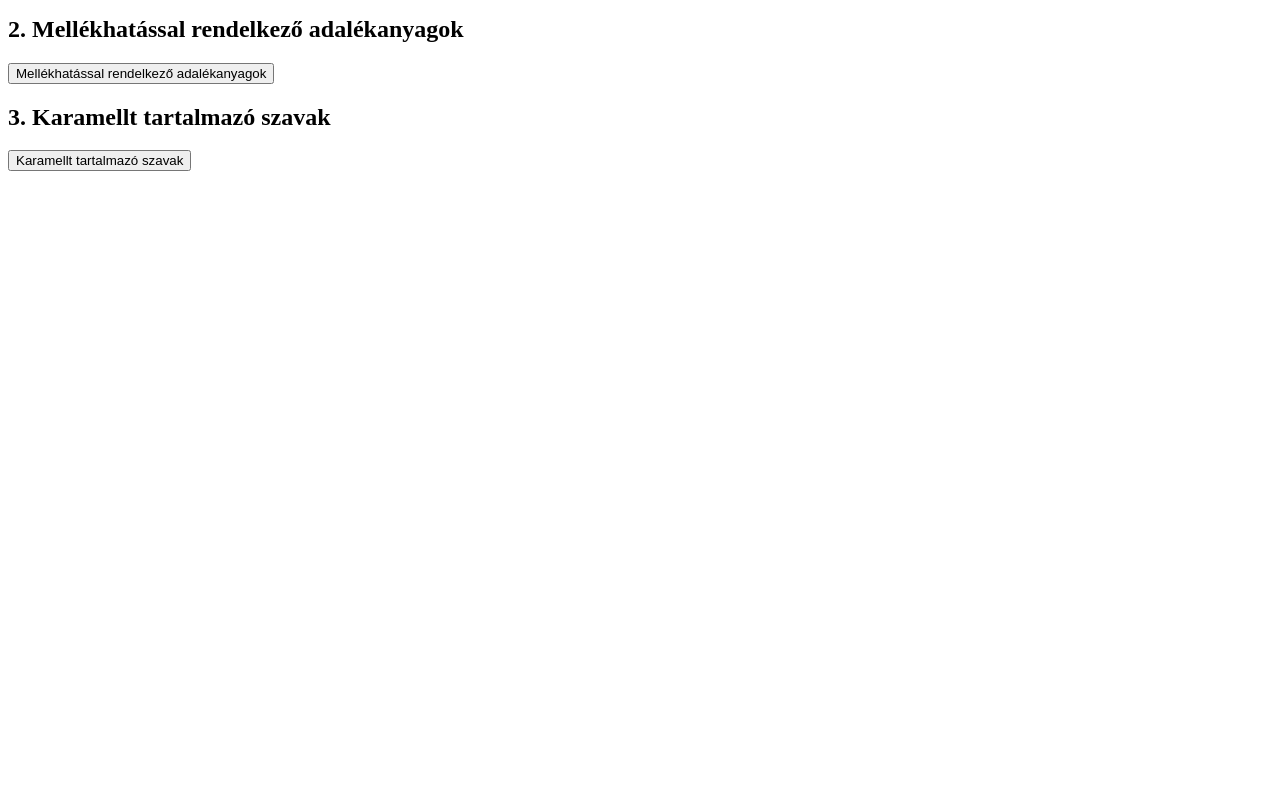
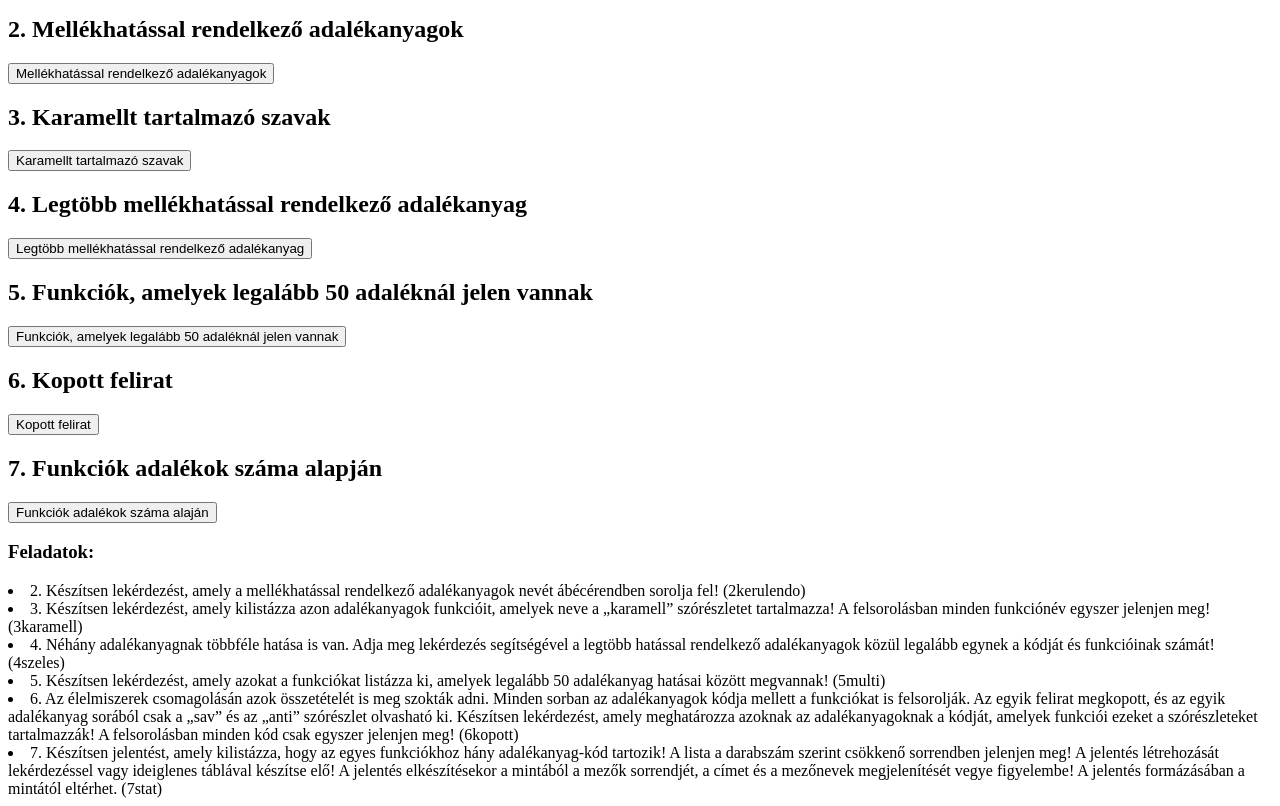
Before and after one commit to Maracujacraft/szlg-hws, a Django app: page / in a window 1280 px wide. Shown: the part 152-958 px from the top of the page. Before the commit the page ends 323 px from the top, so only its background shows below. Run offline with Django 5.2, Linux system fonts and the light colour scheme.

Commit message:
sollte fertig sein

```diff
--- a/2026-2027/Django/E-Szamok/pro_eszam/app_eszam/templates/index.html
+++ b/2026-2027/Django/E-Szamok/pro_eszam/app_eszam/templates/index.html
@@ -16,5 +16,45 @@
 
     <h2>3. Karamellt tartalmazó szavak</h2>
     <p><form action="3karamell/"><button type="submit">Karamellt tartalmazó szavak</button></form></p>
+
+    <h2>4. Legtöbb mellékhatással rendelkező adalékanyag</h2>
+    <p><form action="4szeles/"><button type="submit">Legtöbb mellékhatással rendelkező adalékanyag</button></form></p>
+
+    <h2>5. Funkciók, amelyek legalább 50 adaléknál jelen vannak</h2>
+    <p><form action="5multi/"><button type="submit">Funkciók, amelyek legalább 50 adaléknál jelen vannak</button></form></p>
+
+    <h2>6. Kopott felirat</h2>
+    <p><form action="6kopott/"><button type="submit">Kopott felirat</button></form></p>
+
+    <h2>7. Funkciók adalékok száma alapján</h2>
+    <p><form action="7stat/"><button type="submit">Funkciók adalékok száma alaján</button></form></p>
+
+<h3>Feladatok:</h3>
+<oli start="2"></ol>
+<li>
+    2. Készítsen lekérdezést, amely a mellékhatással rendelkező adalékanyagok nevét ábécérendben sorolja fel! (2kerulendo)
+</li>
+<li>
+    3. Készítsen lekérdezést, amely kilistázza azon adalékanyagok funkcióit, amelyek neve a „karamell” szórészletet tartalmazza! A felsorolásban minden funkciónév egyszer jelenjen meg! (3karamell)
+
+</li>
+<li>
+    4. Néhány adalékanyagnak többféle hatása is van. Adja meg lekérdezés segítségével a legtöbb hatással rendelkező adalékanyagok közül legalább egynek a kódját és funkcióinak számát! (4szeles)
+
+</li>
+<li>
+    5. Készítsen lekérdezést, amely azokat a funkciókat listázza ki, amelyek legalább 50 adalékanyag hatásai között megvannak! (5multi)
+
+</li>
+<li>
+    6. Az élelmiszerek csomagolásán azok összetételét is meg szokták adni. Minden sorban az adalékanyagok kódja mellett a funkciókat is felsorolják. Az egyik felirat megkopott, és az egyik adalékanyag sorából csak a „sav” és az „anti” szórészlet olvasható ki. Készítsen lekérdezést, amely meghatározza azoknak az adalékanyagoknak a kódját, amelyek funkciói ezeket a szórészleteket tartalmazzák! A felsorolásban minden kód csak egyszer jelenjen meg! (6kopott)
+
+</li>
+<li>
+    7. Készítsen jelentést, amely kilistázza, hogy az egyes funkciókhoz hány adalékanyag-kód tartozik! A lista a darabszám szerint csökkenő sorrendben jelenjen meg! A jelentés létrehozását lekérdezéssel vagy ideiglenes táblával készítse elő! A jelentés elkészítésekor a mintából a mezők sorrendjét, a címet és a mezőnevek megjelenítését vegye figyelembe! A  jelentés formázásában a mintától eltérhet. (7stat)
+
+</li>
+
+
 </body>
 </html>
--- a/2026-2027/Django/E-Szamok/pro_eszam/app_eszam/views.py
+++ b/2026-2027/Django/E-Szamok/pro_eszam/app_eszam/views.py
@@ -2,6 +2,7 @@ from django.http import HttpResponse
 from django.shortcuts import render
 from .models import Adalek, Funkcio
 
+from django.db.models import Count
 
 
 # Create your views here.
@@ -73,3 +74,57 @@ def view_3karamell(request):
         'karamellesek': karamellesek
     }
     return render(request, '3karamell.html', context)
+
+## TODO: 4szeles
+def view_4szeles(request):
+    leggyakoribb = (
+    Funkcio.objects.values('kod')
+    .annotate(occurences=Count('kod'))
+    .order_by('-occurences')
+    .first()
+    )
+
+    funkcioi = leggyakoribb['occurences']
+    most_common = leggyakoribb['kod']
+
+    context = {
+        'most_common' : most_common,
+        'funkcioi' : funkcioi,
+    }
+    return render(request, '4szeles.html', context)
+
+def view_5multi(request):
+    legalabb_50 = (
+        Funkcio.objects.values('fnev')
+        .annotate(adalek_szam=Count('kod'))
+        .filter(adalek_szam__gte=50)
+        .values_list('fnev', flat=True)
+    )
+
+    context = {
+        'data': legalabb_50,
+    }
+
+    return render(request, '5multi.html', context)
+
+def view_6kopott(request):
+    possible_adalekok = Adalek.objects.filter(nev__icontains = "sav").values_list('kod')
+    possbile_kodok = Funkcio.objects.filter(kod__in=possible_adalekok, fnev__icontains = "anti").values_list('kod', flat=True)
+
+    context = {
+        'possibles' : possbile_kodok
+    }
+
+    return render(request, '6kopott.html', context)
+
+def view_7stat(request):
+    adatok = (
+        Funkcio.objects.values('fnev')
+        .annotate(darabszam=Count('kod'))
+        .order_by('-darabszam')
+    )
+
+    context = {
+        'adatok': adatok
+    }
+    return render(request, '7stat.html', context)
--- a/2026-2027/Django/E-Szamok/pro_eszam/pro_eszam/urls.py
+++ b/2026-2027/Django/E-Szamok/pro_eszam/pro_eszam/urls.py
@@ -14,6 +14,10 @@ Including another URLconf
     1. Import the include() function: from django.urls import include, path
     2. Add a URL to urlpatterns:  path('blog/', include('blog.urls'))
 """
+from app_eszam.views import view_7stat
+from app_eszam.views import view_6kopott
+from app_eszam.views import view_5multi
+from app_eszam.views import view_4szeles
 from app_eszam.views import view_2kerulendo, view_import, view_import_kuld, view_index, view_3karamell
 from encodings import latin_1
 from django.contrib import admin
@@ -26,4 +30,8 @@ urlpatterns = [
     path('', view_index),
     path('2kerulendo/', view_2kerulendo),
     path('3karamell/', view_3karamell),
+    path('4szeles/', view_4szeles),
+    path('5multi/', view_5multi),
+    path('6kopott/', view_6kopott),
+    path('7stat/', view_7stat)
 ]
```
Also changed, not shown: 2026-2027/Django/E-Szamok/pro_eszam/app_eszam/templates/4szeles.html (added, +14 -0 lines), 2026-2027/Django/E-Szamok/pro_eszam/app_eszam/templates/5multi.html (added, +18 -0 lines), 2026-2027/Django/E-Szamok/pro_eszam/app_eszam/templates/6kopott.html (added, +17 -0 lines), 2026-2027/Django/E-Szamok/pro_eszam/app_eszam/templates/7stat.html (added, +18 -0 lines).
